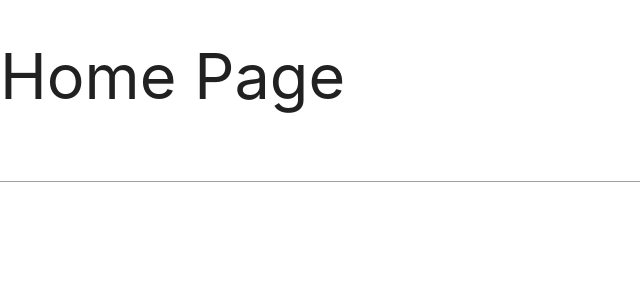
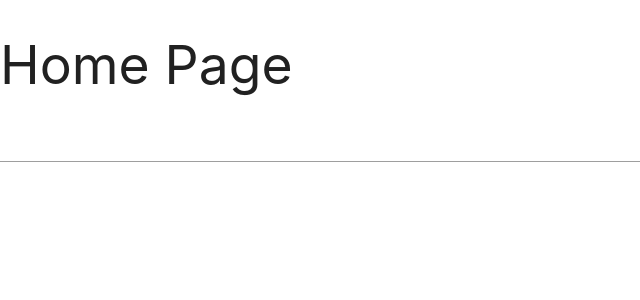
Before and after one commit to CarlssonK/foto-chatt, a React (Vite) app: page / in a window 1280 px wide. Shown: the top 300 px of the page, without its empty margins (0-640 px from the left). Built offline with nearby package versions, Linux system fonts and the light colour scheme.

Commit message:
Global Style

```diff
--- a/src/main.jsx
+++ b/src/main.jsx
@@ -1,6 +1,8 @@
 import React from "react";
 import ReactDOM from "react-dom";
 import App from "./App";
+
+import "./styles/GlobalStyle.css";
 
 ReactDOM.render(
     <React.StrictMode>
--- a/src/pages/Home.jsx
+++ b/src/pages/Home.jsx
@@ -21,7 +21,7 @@ function Home() {
 
     return (
         <>
-            <h1>Home Page</h1>
+            <h2>Home Page</h2>
             <form onSubmit={handleSubmit}>
                 <input type="text" />
             </form>
--- /dev/null
+++ b/src/styles/GlobalStyle.css
@@ -0,0 +1,5 @@
+* {
+    margin: 0;
+    padding: 0;
+    box-sizing: border-box;
+}
```
